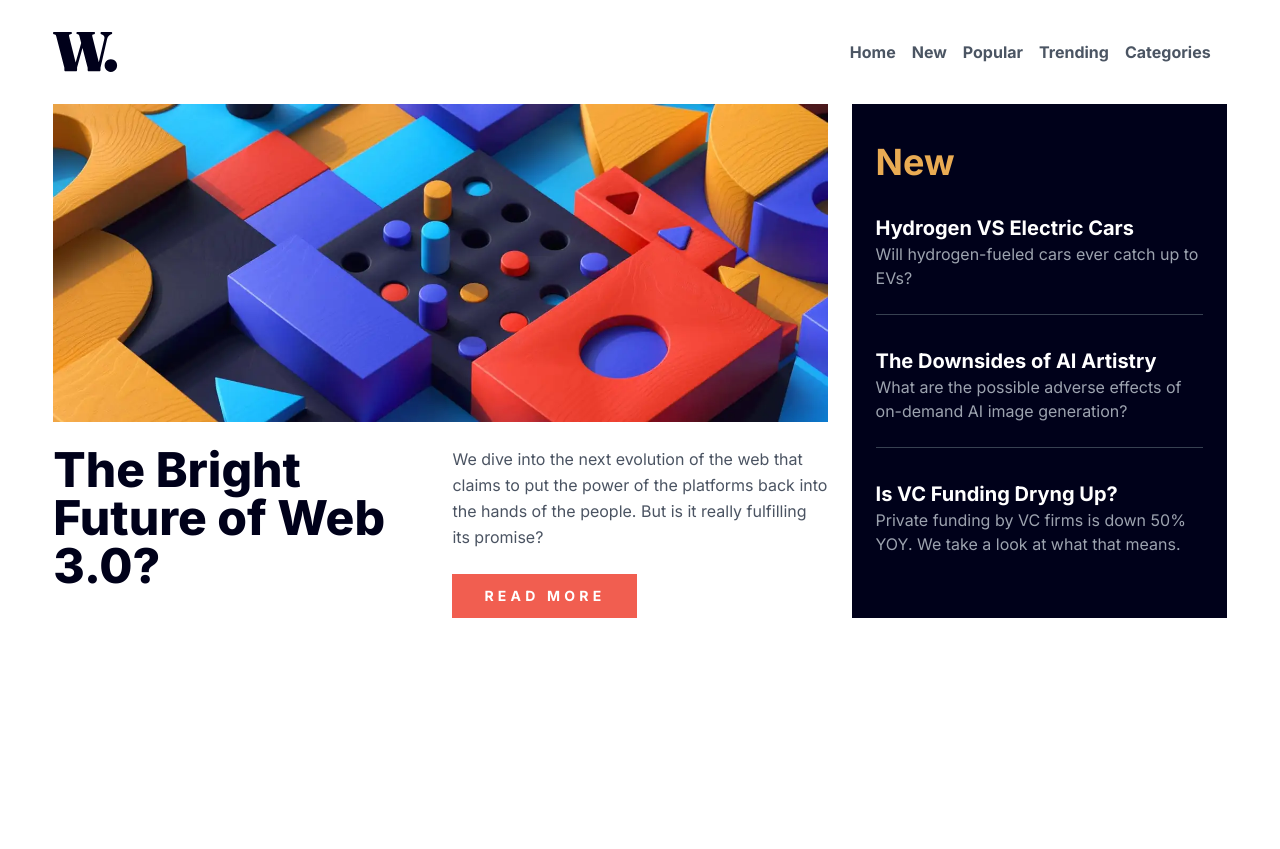
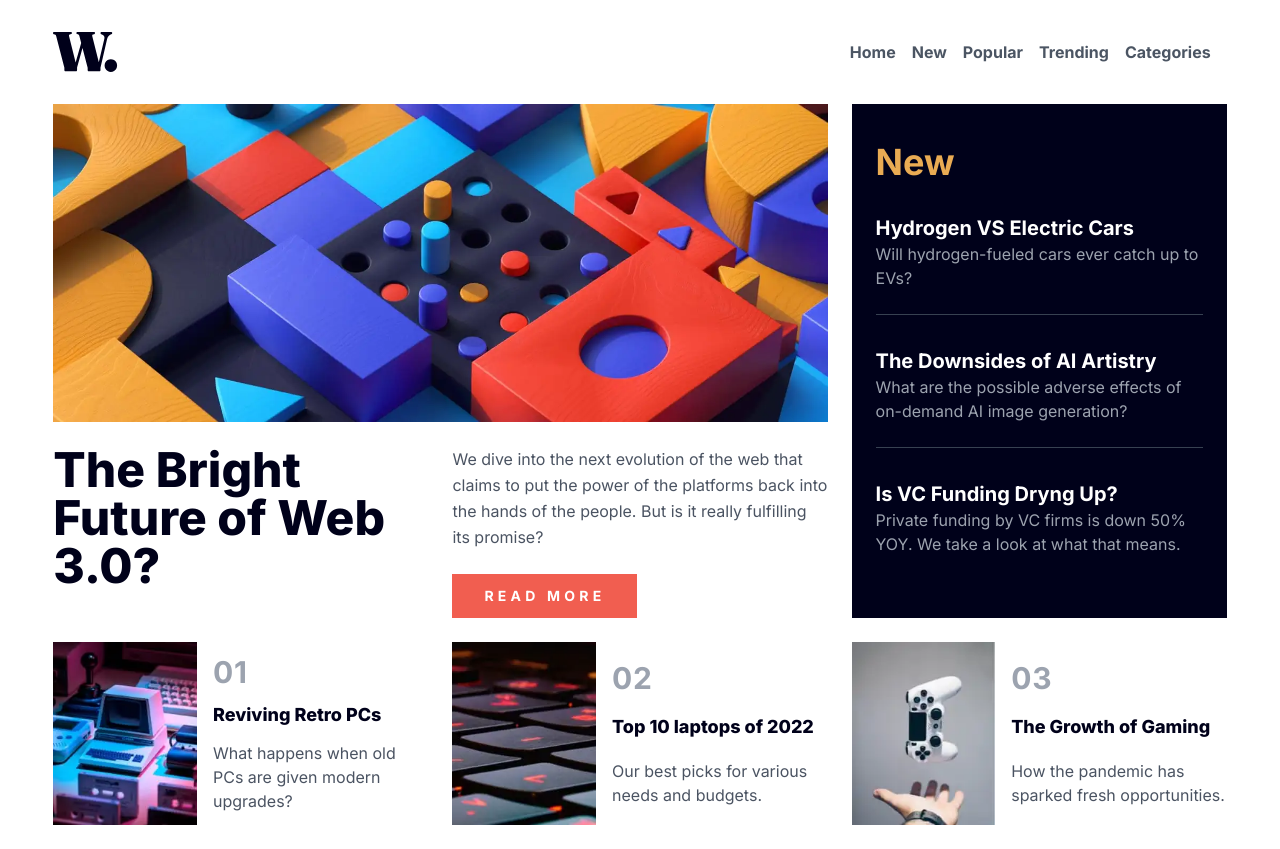
Before and after one commit to RamunnoAJ/fem-news-homepage, a React (Vite) app: page / in a window 1280 px wide. Before the commit the page ends 800 px from the top, so only its background shows below. Built offline with nearby package versions, Linux system fonts and the light colour scheme.

Commit message:
add: Articles component

```diff
--- a/src/components/Article.jsx
+++ b/src/components/Article.jsx
@@ -1,7 +1,18 @@
 import React from 'react'
 
-function Article() {
-  return <div>Article</div>
+function Article({ title, text, id, image, alt }) {
+  return (
+    <div className='flex gap-4'>
+      <img src={image} alt={alt} className='w-16 basis-2/5' />
+      <div className='basis-3/5 flex flex-col justify-evenly'>
+        <span className=' text-3xl font-bold tracking-wide text-gray-400'>
+          {`0${id}`}
+        </span>
+        <h3 className='text-secondary font-extrabold text-lg'>{title}</h3>
+        <p className='text-slate-800 opacity-80'>{text}</p>
+      </div>
+    </div>
+  )
 }
 
 export default Article
--- a/src/components/Articles.jsx
+++ b/src/components/Articles.jsx
@@ -1,7 +1,50 @@
 import React from 'react'
+import Article from './Article'
+
+import image1 from '../assets/image-retro-pcs.webp'
+import image2 from '../assets/image-top-laptops.webp'
+import image3 from '../assets/image-gaming-growth.webp'
+
+const articles = [
+  {
+    id: 1,
+    title: 'Reviving Retro PCs',
+    text: 'What happens when old PCs are given modern upgrades?',
+    image: image1,
+    alt: 'Image of a pc of the 90s'
+  },
+  {
+    id: 2,
+    title: 'Top 10 laptops of 2022',
+    text: 'Our best picks for various needs and budgets.',
+    image: image2,
+    alt: 'Image of a keyboard zoomed'
+  },
+  {
+    id: 3,
+    title: 'The Growth of Gaming',
+    text: 'How the pandemic has sparked fresh opportunities.',
+    image: image3,
+    alt: 'Image of a playstation controller floating'
+  }
+]
 
 function Articles() {
-  return <div>Articles</div>
+  return (
+    <section className='grid md:grid-cols-3 md:col-span-3 gap-6'>
+      {articles.map((article) => (
+        <article key={article.id}>
+          <Article
+            title={article.title}
+            text={article.text}
+            image={article.image}
+            alt={article.alt}
+            id={article.id}
+          />
+        </article>
+      ))}
+    </section>
+  )
 }
 
 export default Articles
--- a/src/pages/Home.jsx
+++ b/src/pages/Home.jsx
@@ -2,6 +2,7 @@ import React from 'react'
 import NavBar from '../components/NavBar'
 import Main from '../components/Main'
 import News from '../components/News'
+import Articles from '../components/Articles'
 
 function Home() {
   return (
@@ -15,6 +16,9 @@ function Home() {
           <div className='bg-secondary'>
             <News />
           </div>
+          <div className=' col-span-3 mb-6'>
+            <Articles />
+          </div>
         </div>
       </main>
     </div>
```
